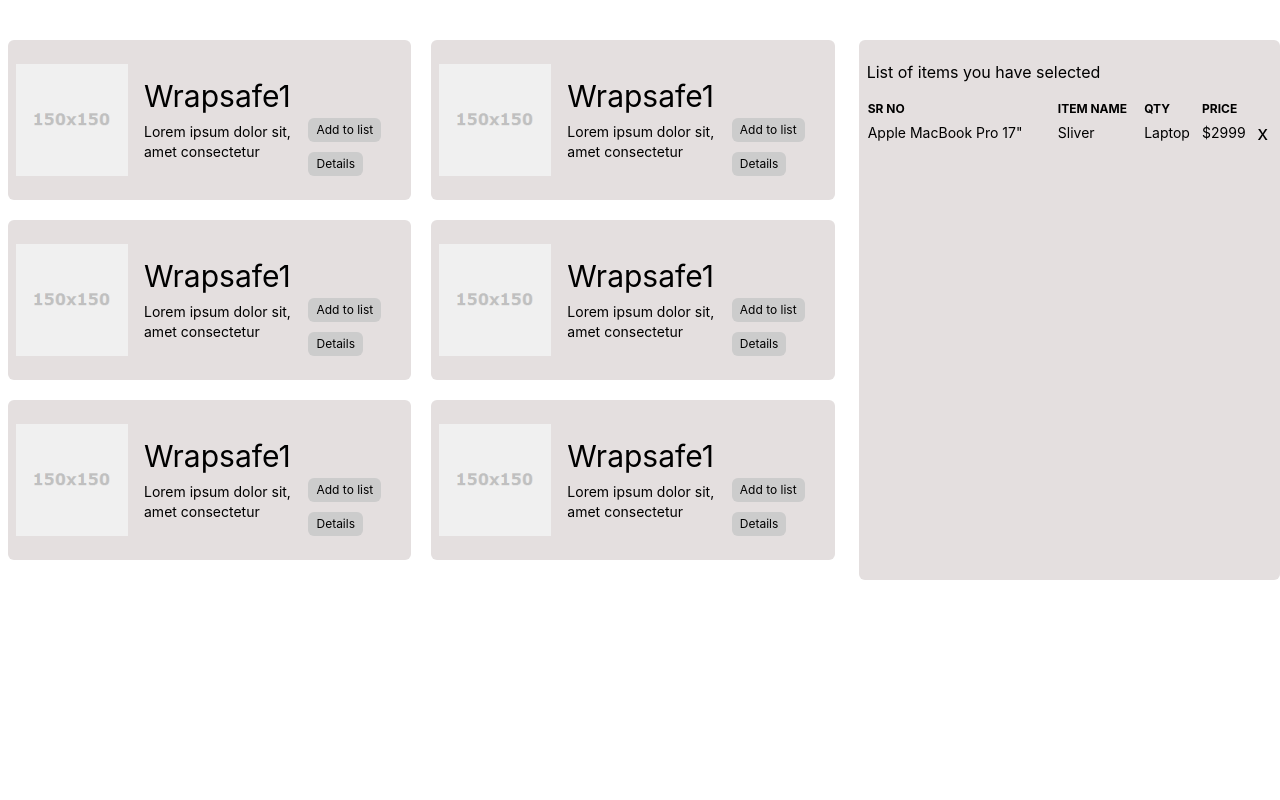
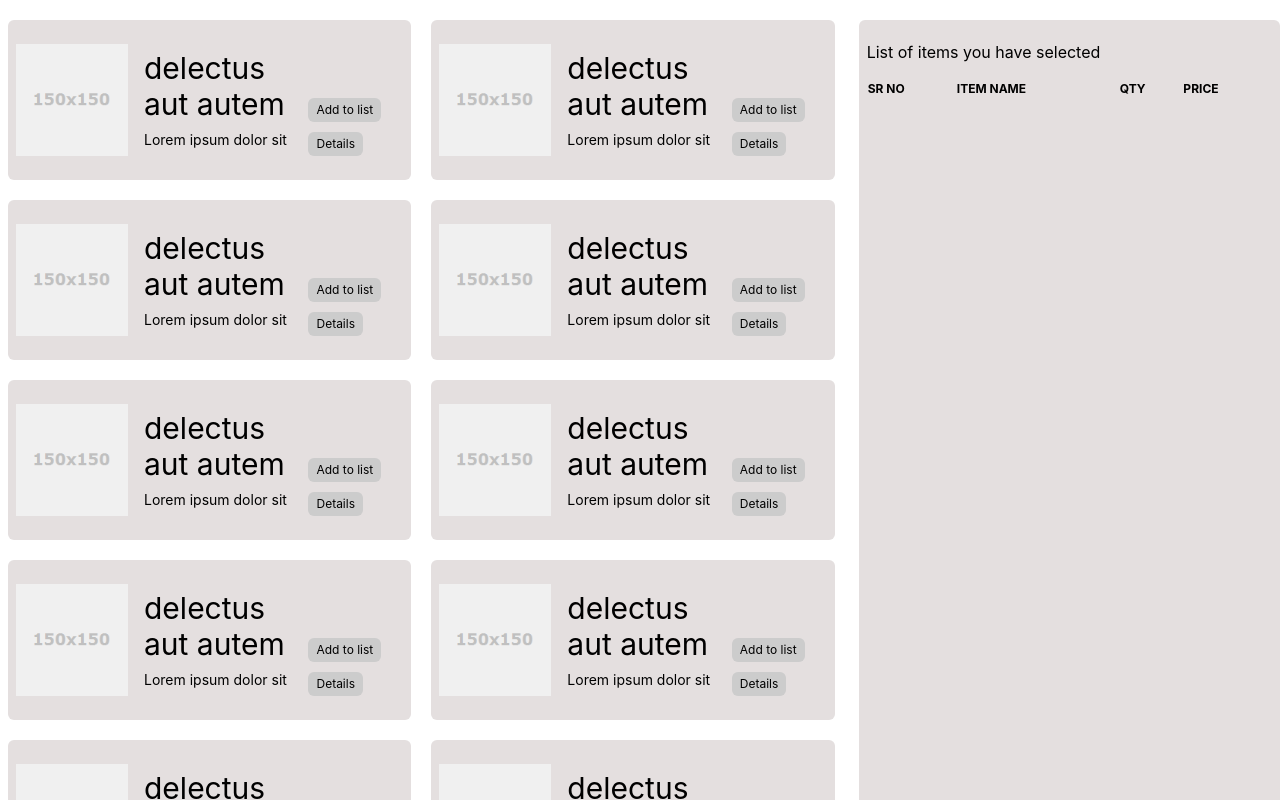
Before and after one commit to mallick-portfolio/redux-shopping-cart, a React (Create React App) app: page / in a window 1280 px wide. Shown: the top 800 px of the page. Built offline with nearby package versions, Linux system fonts and the light colour scheme.

Commit message:
added add to cart functionality

```diff
--- /dev/null
+++ b/public/products.json
@@ -0,0 +1,74 @@
+[
+  {
+    "id": 1,
+    "title": "delectus aut autem",
+    "des": "Lorem ipsum dolor sit",
+    "price": 15
+  },
+  {
+    "id": 2,
+    "title": "delectus aut autem",
+    "des": "Lorem ipsum dolor sit",
+    "price": 12
+  },
+  {
+    "id": 3,
+    "title": "delectus aut autem",
+    "des": "Lorem ipsum dolor sit",
+    "price": 19
+  },
+  {
+    "id": 4,
+    "title": "delectus aut autem",
+    "des": "Lorem ipsum dolor sit",
+    "price": 11
+  },
+  {
+    "id": 5,
+    "title": "delectus aut autem",
+    "des": "Lorem ipsum dolor sit",
+    "price": 23
+  },
+  {
+    "id": 6,
+    "title": "delectus aut autem",
+    "des": "Lorem ipsum dolor sit",
+    "price": 16
+  },
+  {
+    "id": 7,
+    "title": "delectus aut autem",
+    "des": "Lorem ipsum dolor sit",
+    "price": 20
+  },
+  {
+    "id": 8,
+    "title": "delectus aut autem",
+    "des": "Lorem ipsum dolor sit",
+    "price": 18
+  },
+  {
+    "id": 9,
+    "title": "delectus aut autem",
+    "des": "Lorem ipsum dolor sit",
+    "price": 20
+  },
+  {
+    "id": 10,
+    "title": "delectus aut autem",
+    "des": "Lorem ipsum dolor sit",
+    "price": 17
+  },
+  {
+    "id": 11,
+    "title": "delectus aut autem",
+    "des": "Lorem ipsum dolor sit",
+    "price": 19
+  },
+  {
+    "id": 12,
+    "title": "delectus aut autem",
+    "des": "Lorem ipsum dolor sit",
+    "price": 12
+  }
+]
--- a/src/App.js
+++ b/src/App.js
@@ -4,7 +4,7 @@ import Products from "./components/Products.jsx";
 
 function App() {
   return (
-    <div className="flex justify-between container px-2  mx-auto mt-10">
+    <div className="flex justify-between container px-2  mx-auto mt-5">
       <div className="w-4/6">
         <Products />
       </div>
--- a/src/components/CartItems.jsx
+++ b/src/components/CartItems.jsx
@@ -1,6 +1,8 @@
 import React from "react";
-
+import CartRow from "./CartRow.jsx";
+import { useSelector } from "react-redux";
 const CartItems = () => {
+  const carts = useSelector((state) => state.cart.cart);
   return (
     <div className="w-full bg-[#e4dfdf] rounded-md ml-2 px-2 pt-5 h-[calc(100%_-_10rem)] mb-12">
       <h4>List of items you have selected</h4>
@@ -9,34 +11,19 @@ const CartItems = () => {
         <table className="w-full px-4 text-sm text-left">
           <thead className="text-xs uppercase">
             <tr className="py-1">
-              <th >
-                Sr No
-              </th>
-              <th >
-                Item Name
-              </th>
-              <th >
-                Qty
-              </th>
-              <th >
-                Price
-              </th>
-              <th >
-              </th>
+              <th>Sr No</th>
+              <th>Item Name</th>
+              <th>Qty</th>
+              <th>Price</th>
+              <th></th>
             </tr>
           </thead>
           <tbody>
-            <tr>
-              <td
-
-              >
-                Apple MacBook Pro 17"
-              </td>
-              <td>Sliver</td>
-              <td>Laptop</td>
-              <td>$2999</td>
-              <td className="text-xl">x</td>
-            </tr>
+            {!carts.length
+              ? ""
+              : carts.map((cart, index) => (
+                  <CartRow key={cart.id} index={index} />
+                ))}
           </tbody>
         </table>
       </div>
--- /dev/null
+++ b/src/components/CartRow.jsx
@@ -0,0 +1,16 @@
+import React from "react";
+
+const CartRow = ({cart, index}) =>{
+
+  return (
+    <tr>
+      <td>{index + 1}</td>
+      <td>Sliver</td>
+      <td>Laptop</td>
+      <td>$2999</td>
+      <td className="text-xl">x</td>
+    </tr>
+  );
+};
+
+export default CartRow;
--- /dev/null
+++ b/src/components/ProductCart.jsx
@@ -0,0 +1,39 @@
+import React from "react";
+import productImg from "../assets/images/150.png";
+import { useDispatch } from "react-redux";
+import { addItem } from "../redux/cart/cartSlice.js";
+
+const ProductCart = ({ product }) =>{
+  const dispatch = useDispatch();
+  const addToCart = (product) =>{
+    let qty = 1;
+    dispatch(addItem({ ...product, qty }));
+  };
+  return (
+    <div
+      key={product.id}
+      className="flex px-2 py-6 justify-between items-end bg-[#e4dfdf] rounded-md"
+    >
+      <div className="flex items-center w-full">
+        <img className="w-28" src={productImg} alt="" />
+        <div className="ml-4">
+          <h3 className="text-3xl mb-2">{product?.title}</h3>
+          <p className="text-sm">{product?.des}</p>
+        </div>
+      </div>
+      <div className="w-auto ml-1">
+        <button
+          onClick={() => addToCart(product)}
+          className="px-2 py-1 mb-2 rounded-md bg-[#ccc] text-xs"
+        >
+          Add to list
+        </button>
+        <button className="px-2 py-1 rounded-md bg-[#ccc] text-xs">
+          Details
+        </button>
+      </div>
+    </div>
+  );
+};
+
+export default ProductCart;
--- a/src/components/Products.jsx
+++ b/src/components/Products.jsx
@@ -1,129 +1,22 @@
-import React from "react";
-import productImg from "../assets/images/150.png";
-const Products = () => {
+import React, { useEffect, useState } from "react";
+import ProductCart from "./ProductCart.jsx";
+const Products = () =>{
+  const [products, setProducts] = useState([]);
+  useEffect(() =>{
+    const loadProduuct = async () =>{
+      await fetch("products.json")
+        .then((res) => res.json())
+        .then((data) => setProducts(data));
+    };
+    loadProduuct();
+  }, []);
+
+
   return (
     <div className="grid grid-cols-2 gap-5 h-[calc(100%_-_10rem)] overflow-y-auto product-scroll pr-4">
-      <div className="flex px-2 py-6 justify-between items-end bg-[#e4dfdf] rounded-md">
-        <div className="flex items-center w-full">
-          <img className="w-28" src={productImg} alt="" />
-          <div className="ml-4">
-            <h3 className="text-3xl mb-2">Wrapsafe1</h3>
-            <p className="text-sm">Lorem ipsum dolor sit, amet consectetur</p>
-          </div>
-        </div>
-        <div className="w-auto ml-1">
-          <button className="px-2 py-1 mb-2 rounded-md bg-[#ccc] text-xs">
-            Add to list
-          </button>
-          <button className="px-2 py-1 rounded-md bg-[#ccc] text-xs">
-            Details
-          </button>
-        </div>
-      </div>
-      <div className="flex px-2 py-6 justify-between items-end bg-[#e4dfdf] rounded-md">
-        <div className="flex items-center w-full">
-          <img className="w-28" src={productImg} alt="" />
-          <div className="ml-4">
-            <h3 className="text-3xl mb-2">Wrapsafe1</h3>
-            <p className="text-sm">Lorem ipsum dolor sit, amet consectetur</p>
-          </div>
-        </div>
-        <div className="w-auto ml-1">
-          <button className="px-2 py-1 mb-2 rounded-md bg-[#ccc] text-xs">
-            Add to list
-          </button>
-          <button className="px-2 py-1 rounded-md bg-[#ccc] text-xs">
-            Details
-          </button>
-        </div>
-      </div>
-      <div className="flex px-2 py-6 justify-between items-end bg-[#e4dfdf] rounded-md">
-        <div className="flex items-center w-full">
-          <img className="w-28" src={productImg} alt="" />
-          <div className="ml-4">
-            <h3 className="text-3xl mb-2">Wrapsafe1</h3>
-            <p className="text-sm">Lorem ipsum dolor sit, amet consectetur</p>
-          </div>
-        </div>
-        <div className="w-auto ml-1">
-          <button className="px-2 py-1 mb-2 rounded-md bg-[#ccc] text-xs">
-            Add to list
-          </button>
-          <button className="px-2 py-1 rounded-md bg-[#ccc] text-xs">
-            Details
-          </button>
-        </div>
-      </div>
-      <div className="flex px-2 py-6 justify-between items-end bg-[#e4dfdf] rounded-md">
-        <div className="flex items-center w-full">
-          <img className="w-28" src={productImg} alt="" />
-          <div className="ml-4">
-            <h3 className="text-3xl mb-2">Wrapsafe1</h3>
-            <p className="text-sm">Lorem ipsum dolor sit, amet consectetur</p>
-          </div>
-        </div>
-        <div className="w-auto ml-1">
-          <button className="px-2 py-1 mb-2 rounded-md bg-[#ccc] text-xs">
-            Add to list
-          </button>
-          <button className="px-2 py-1 rounded-md bg-[#ccc] text-xs">
-            Details
-          </button>
-        </div>
-      </div>
-      <div className="flex px-2 py-6 justify-between items-end bg-[#e4dfdf] rounded-md">
-        <div className="flex items-center w-full">
-          <img className="w-28" src={productImg} alt="" />
-          <div className="ml-4">
-            <h3 className="text-3xl mb-2">Wrapsafe1</h3>
-            <p className="text-sm">Lorem ipsum dolor sit, amet consectetur</p>
-          </div>
-        </div>
-        <div className="w-auto ml-1">
-          <button className="px-2 py-1 mb-2 rounded-md bg-[#ccc] text-xs">
-            Add to list
-          </button>
-          <button className="px-2 py-1 rounded-md bg-[#ccc] text-xs">
-            Details
-          </button>
-        </div>
-      </div>
-      <div className="flex px-2 py-6 justify-between items-end bg-[#e4dfdf] rounded-md">
-        <div className="flex items-center w-full">
-          <img className="w-28" src={productImg} alt="" />
-          <div className="ml-4">
-            <h3 className="text-3xl mb-2">Wrapsafe1</h3>
-            <p className="text-sm">Lorem ipsum dolor sit, amet consectetur</p>
-          </div>
-        </div>
-        <div className="w-auto ml-1">
-          <button className="px-2 py-1 mb-2 rounded-md bg-[#ccc] text-xs">
-            Add to list
-          </button>
-          <button className="px-2 py-1 rounded-md bg-[#ccc] text-xs">
-            Details
-          </button>
-        </div>
-      </div>
-      <div className="flex px-2 py-6 justify-between items-end bg-[#e4dfdf] rounded-md">
-        <div className="flex items-center w-full">
-          <img className="w-28" src={productImg} alt="" />
-          <div className="ml-4">
-            <h3 className="text-3xl mb-2">Wrapsafe1</h3>
-            <p className="text-sm">Lorem ipsum dolor sit, amet consectetur</p>
-          </div>
-        </div>
-        <div className="w-auto ml-1">
-          <button className="px-2 py-1 mb-2 rounded-md bg-[#ccc] text-xs">
-            Add to list
-          </button>
-          <button className="px-2 py-1 rounded-md bg-[#ccc] text-xs">
-            Details
-          </button>
-        </div>
-      </div>
-
-
+      {products.map((product) => (
+        <ProductCart key={product.id} product={product}  />
+      ))}
     </div>
   );
 };
--- a/src/index.js
+++ b/src/index.js
@@ -1,13 +1,16 @@
-import React from 'react';
-import ReactDOM from 'react-dom/client';
-import './index.css';
-import App from './App';
-import reportWebVitals from './reportWebVitals';
-
-const root = ReactDOM.createRoot(document.getElementById('root'));
+import React from "react";
+import ReactDOM from "react-dom/client";
+import "./index.css";
+import App from "./App";
+import reportWebVitals from "./reportWebVitals";
+import { Provider } from "react-redux";
+import { store } from "./redux/store.js";
+const root = ReactDOM.createRoot(document.getElementById("root"));
 root.render(
   <React.StrictMode>
-    <App />
+    <Provider store={store}>
+      <App />
+    </Provider>
   </React.StrictMode>
 );
 
--- /dev/null
+++ b/src/redux/cart/cartSlice.js
@@ -0,0 +1,19 @@
+import { createSlice } from "@reduxjs/toolkit";
+
+const initialState = {
+  cart: [],
+};
+
+export const cartSlice = createSlice({
+  name: "carts",
+  initialState,
+  reducers: {
+    addItem: (state, action) =>{
+      console.log(action.payload)
+      state.cart.push(action.payload);
+    },
+  },
+});
+export const { addItem } = cartSlice.actions;
+
+export default cartSlice.reducer;
--- /dev/null
+++ b/src/redux/store.js
@@ -0,0 +1,8 @@
+import { configureStore } from "@reduxjs/toolkit";
+import createReducer from "./cart/cartSlice.js";
+
+export const store = configureStore({
+  reducer: {
+    cart: createReducer,
+  },
+});
--- a/src/reportWebVitals.js
+++ b/src/reportWebVitals.js
@@ -1,6 +1,6 @@
-const reportWebVitals = onPerfEntry => {
+const reportWebVitals = onPerfEntry =>{
   if (onPerfEntry && onPerfEntry instanceof Function) {
-    import('web-vitals').then(({ getCLS, getFID, getFCP, getLCP, getTTFB }) => {
+    import('web-vitals').then(({ getCLS, getFID, getFCP, getLCP, getTTFB }) =>{
       getCLS(onPerfEntry);
       getFID(onPerfEntry);
       getFCP(onPerfEntry);
```
Also changed, not shown: 1 other file (tests, documents, lock files or other folders).
